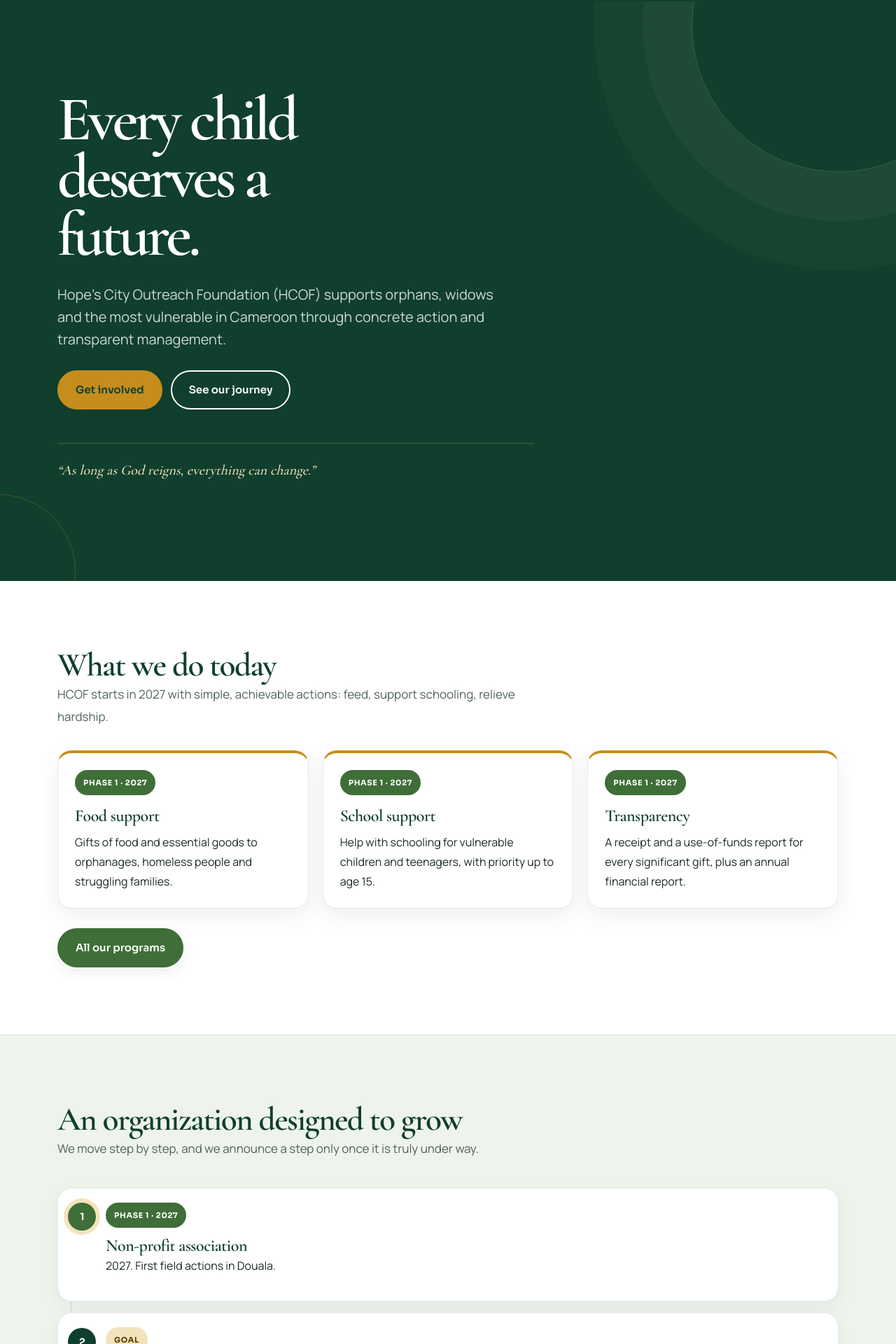
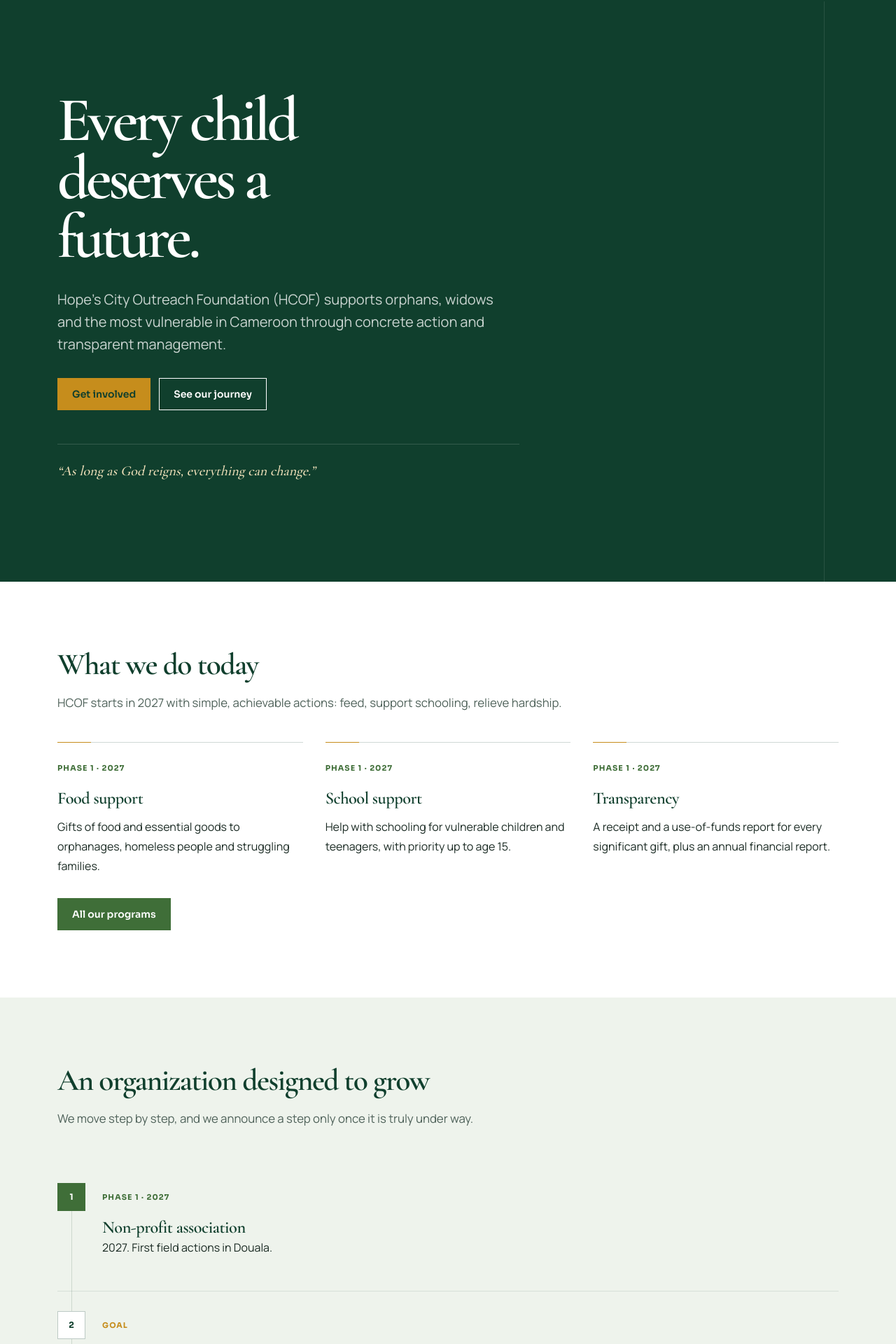
Before and after one commit to ruthel/hcof, a Next.js app: page / in a window 1280 px wide. Shown: the part 115-2035 px from the top of the page at 70% size. Built offline with nearby package versions, Linux system fonts and the light colour scheme.

Commit message:
Redesign all pages with flat editorial system

```diff
--- a/app/globals.css
+++ b/app/globals.css
@@ -13,10 +13,6 @@
   --font-body: var(--font-manrope);
   --font-display: var(--font-cormorant);
   --font-ui: var(--font-sora);
-
-  --radius-hcof-sm: 0.75rem;
-  --radius-hcof-md: 1.25rem;
-  --radius-hcof-lg: 1.875rem;
 }
 
 @layer base {
@@ -32,6 +28,10 @@
     @apply m-0 bg-hcof-paper font-body text-base leading-7 text-hcof-text antialiased;
   }
 
+  main {
+    overflow: clip;
+  }
+
   h1,
   h2,
   h3 {
@@ -39,21 +39,21 @@
   }
 
   h1 {
-    font-size: clamp(2.75rem, 6vw, 5rem);
-    line-height: 0.98;
-    letter-spacing: -0.045em;
+    font-size: clamp(2.8rem, 5.8vw, 5rem);
+    line-height: .96;
+    letter-spacing: -.045em;
   }
 
   h2 {
-    font-size: clamp(2rem, 3.7vw, 3rem);
-    line-height: 1.05;
-    letter-spacing: -0.035em;
+    font-size: clamp(2rem, 3.4vw, 3rem);
+    line-height: 1.04;
+    letter-spacing: -.035em;
   }
 
   h3 {
-    font-size: clamp(1.25rem, 2vw, 1.5rem);
-    line-height: 1.2;
-    letter-spacing: -0.02em;
+    font-size: clamp(1.35rem, 1.9vw, 1.65rem);
+    line-height: 1.15;
+    letter-spacing: -.02em;
   }
 
   p {
@@ -61,15 +61,11 @@
   }
 
   a {
-    @apply text-hcof-leaf;
+    @apply text-hcof-leaf underline-offset-4;
   }
 
   strong {
-    @apply font-semibold;
-  }
-
-  :focus-visible {
-    @apply outline-3 outline-offset-2 outline-hcof-gold;
+    @apply font-semibold text-hcof-ink;
   }
 
   img {
@@ -84,11 +80,15 @@
   summary {
     font-family: var(--font-sora);
   }
+
+  :focus-visible {
+    @apply outline-2 outline-offset-2 outline-hcof-gold;
+  }
 }
 
 @layer components {
   .skip {
-    @apply absolute -left-[9999px] z-50 rounded-md bg-hcof-paper px-3 py-2 font-ui text-sm text-hcof-ink shadow-lg;
+    @apply absolute -left-[9999px] z-50 bg-hcof-paper px-3 py-2 font-ui text-sm text-hcof-ink;
   }
 
   .skip:focus {
@@ -99,55 +99,34 @@
     @apply w-full;
   }
 
-  .localized-section > h2 + p {
-    @apply mb-8 max-w-[720px] text-[1.0625rem] leading-8 text-hcof-muted;
-  }
-
   section {
     @apply relative py-14 md:py-20 lg:py-24;
   }
 
   .alt {
-    @apply border-y border-hcof-ink/10 bg-hcof-mist;
+    @apply bg-hcof-mist;
   }
 
-  .hero {
-    @apply relative isolate overflow-hidden bg-hcof-ink py-20 text-white md:py-28 lg:py-32;
+  .localized-section > h2 + p {
+    @apply mb-10 mt-4 max-w-[760px] text-[1.05rem] leading-8 text-hcof-muted;
   }
 
-  .hero::before {
-    content: "";
-    @apply pointer-events-none absolute -right-32 -top-44 -z-10 h-[420px] w-[420px] rounded-full border border-hcof-gold-soft/20;
-    box-shadow: 0 0 0 70px rgba(243,227,188,.035), 0 0 0 140px rgba(243,227,188,.025);
+  .localized-section > p:first-child {
+    @apply text-[1.04rem] leading-8;
   }
 
-  .hero::after {
-    content: "";
-    @apply pointer-events-none absolute -bottom-24 -left-28 -z-10 h-[220px] w-[220px] rounded-full border border-hcof-gold/30;
+  /* Page headers */
+  .pagehead {
+    @apply border-b border-hcof-ink/10 bg-hcof-paper py-14 md:py-18;
   }
 
-  .hero h1 {
-    @apply max-w-[12ch] text-white;
-    font-size: clamp(3.5rem, 8vw, 7rem);
-    line-height: .92;
-    letter-spacing: -.055em;
+  .pagehead .localized-section {
+    @apply relative max-w-[920px] pl-6;
   }
 
-  .hero .lead {
-    @apply mt-7 max-w-[680px] text-lg leading-8 text-white/80 md:text-xl;
-  }
-
-  .hero .motto {
-    @apply mt-12 max-w-[680px] border-t border-hcof-gold-soft/20 pt-6 font-display text-xl italic text-hcof-gold-soft;
-  }
-
-  .pagehead {
-    @apply relative overflow-hidden bg-hcof-mist py-14 md:py-20;
-  }
-
-  .pagehead::after {
+  .pagehead .localized-section::before {
     content: "";
-    @apply absolute bottom-0 left-0 h-1 w-[min(180px,35vw)] rounded-t-full bg-hcof-gold;
+    @apply absolute bottom-1 left-0 top-1 w-1 bg-hcof-gold;
   }
 
   .pagehead h1 {
@@ -155,41 +134,85 @@
   }
 
   .pagehead p {
-    @apply mt-4 max-w-[720px] text-lg leading-8 text-hcof-muted;
+    @apply mb-0 mt-4 max-w-[700px] text-lg leading-8 text-hcof-muted;
   }
 
+  /* Home hero */
+  .hero {
+    @apply relative bg-hcof-ink py-20 text-white md:py-28 lg:py-32;
+  }
+
+  .hero::after {
+    content: "";
+    @apply absolute bottom-0 right-[8vw] top-0 w-px bg-white/10;
+  }
+
+  .hero h1 {
+    @apply max-w-[11ch] text-white;
+    font-size: clamp(3.4rem, 7vw, 6.3rem);
+    line-height: .93;
+    letter-spacing: -.055em;
+  }
+
+  .hero .lead {
+    @apply mt-8 max-w-[660px] text-lg leading-8 text-white/78 md:text-xl;
+  }
+
+  .hero .motto {
+    @apply mt-12 max-w-[660px] border-t border-white/15 pt-6 font-display text-xl italic text-hcof-gold-soft;
+  }
+
+  /* Actions */
   .btns {
-    @apply mt-7 flex flex-wrap gap-3;
+    @apply mt-8 flex flex-wrap gap-3;
   }
 
   .btn {
-    @apply inline-flex items-center justify-center rounded-full border-2 border-hcof-gold bg-hcof-gold px-6 py-3 font-ui text-[0.9375rem] font-semibold text-hcof-ink no-underline shadow-[0_7px_18px_rgba(16,63,45,.08)] transition duration-200 hover:-translate-y-0.5 hover:shadow-[0_12px_26px_rgba(16,63,45,.14)];
+    @apply inline-flex items-center justify-center border border-hcof-gold bg-hcof-gold px-5 py-3 font-ui text-sm font-semibold text-hcof-ink no-underline transition-colors duration-150 hover:bg-hcof-gold-soft;
+  }
+
+  .btn.green {
+    @apply border-hcof-leaf bg-hcof-leaf text-white hover:bg-hcof-ink;
   }
 
   .btn.ghost {
-    @apply border-current bg-transparent text-inherit shadow-none;
+    @apply border-current bg-transparent text-inherit hover:bg-transparent hover:text-hcof-gold-soft;
   }
 
-  .btn.green {
-    @apply border-hcof-leaf bg-hcof-leaf text-white;
-  }
-
+  /* Flat content grids */
   .grid {
     display: grid;
     grid-template-columns: repeat(auto-fit, minmax(250px, 1fr));
-    @apply gap-5;
+    @apply gap-x-8 gap-y-10;
+  }
+
+  .grid-wide {
+    grid-template-columns: repeat(auto-fit, minmax(300px, 1fr));
+  }
+
+  .grid-media {
+    grid-template-columns: repeat(auto-fit, minmax(240px, 1fr));
   }
 
   .item {
-    @apply relative h-full rounded-hcof-md border border-hcof-ink/10 border-t-4 border-t-hcof-gold bg-hcof-paper p-6 shadow-[0_10px_30px_rgba(16,63,45,.08)] transition duration-200 hover:-translate-y-1 hover:shadow-[0_20px_50px_rgba(16,63,45,.12)];
+    @apply relative border-t border-hcof-ink/20 pt-5;
+  }
+
+  .item::before {
+    content: "";
+    @apply absolute -top-px left-0 h-px w-12 bg-hcof-gold;
   }
 
   .item.v {
-    @apply border-dashed border-hcof-ink border-t-4;
+    @apply border-hcof-ink/25;
+  }
+
+  .item.v::before {
+    @apply bg-hcof-leaf;
   }
 
   .item h3 {
-    @apply mb-2 mt-1;
+    @apply mb-3;
   }
 
   .item p:last-child {
@@ -197,100 +220,319 @@
   }
 
   .tag {
-    @apply mb-3 inline-flex rounded-full px-3 py-1 font-ui text-[0.6875rem] font-bold uppercase tracking-[0.06em];
+    @apply mb-4 inline-flex font-ui text-[0.68rem] font-bold uppercase tracking-[0.1em];
   }
 
   .t-now {
-    @apply bg-hcof-leaf text-white;
+    @apply text-hcof-leaf;
   }
 
   .t-next {
-    @apply bg-hcof-gold-soft text-[#5b3f00];
+    @apply text-hcof-gold;
   }
 
   .t-vision {
-    @apply border border-dashed border-hcof-ink bg-white text-hcof-ink;
+    @apply text-hcof-ink;
+  }
+
+  /* Callouts become lines, not boxes */
+  .box {
+    @apply my-8 max-w-[72ch] border-l-2 border-hcof-gold pl-6;
+  }
+
+  .box p:last-child {
+    @apply mb-0;
   }
 
   .verse {
-    @apply my-6 max-w-[60ch] border-l-[3px] border-hcof-gold py-4 pl-5 font-display text-xl italic leading-8;
+    @apply my-10 max-w-[64ch] border-y border-hcof-ink/15 py-7 font-display text-[1.35rem] italic leading-9 text-hcof-ink;
   }
 
   .verse cite {
-    @apply mt-2 block font-ui text-sm font-semibold not-italic text-hcof-muted;
+    @apply mt-4 block font-ui text-xs font-semibold uppercase tracking-[0.08em] not-italic text-hcof-muted;
   }
 
+  /* Lists */
+  .facts {
+    @apply my-7 grid list-none gap-0 p-0;
+  }
+
+  .facts li {
+    @apply relative border-b border-hcof-ink/10 py-3 pl-6;
+  }
+
+  .facts li:first-child {
+    @apply border-t;
+  }
+
+  .facts li::before {
+    content: "";
+    @apply absolute left-0 top-[1.25rem] h-1.5 w-1.5 bg-hcof-gold;
+  }
+
+  /* Flat timeline */
   ol.road {
-    @apply relative mt-10 grid list-none gap-4 p-0;
+    @apply relative mt-12 grid list-none gap-0 p-0;
     counter-reset: s;
   }
 
   ol.road::before {
     content: "";
-    @apply absolute bottom-9 left-[1.18rem] top-9 w-px bg-hcof-ink/15;
+    @apply absolute bottom-7 left-5 top-7 w-px bg-hcof-ink/15;
   }
 
   ol.road li {
     counter-increment: s;
-    @apply relative min-h-24 rounded-hcof-md border border-hcof-ink/10 bg-white py-5 pl-[4.25rem] pr-5 shadow-[0_8px_24px_rgba(16,63,45,.05)];
+    @apply relative border-b border-hcof-ink/10 py-8 pl-16 pr-2;
+  }
+
+  ol.road li:last-child {
+    @apply border-b-0;
   }
 
   ol.road li::before {
     content: counter(s);
-    @apply absolute left-[.9rem] top-[1.3rem] z-10 grid h-10 w-10 place-items-center rounded-full bg-hcof-ink font-ui text-sm font-bold text-white;
-    box-shadow: 0 0 0 6px var(--color-hcof-paper);
+    @apply absolute left-0 top-7 z-10 grid h-10 w-10 place-items-center bg-hcof-paper font-ui text-xs font-bold text-hcof-ink;
+    border: 1px solid rgba(16,63,45,.28);
   }
 
   ol.road li.now::before {
-    @apply bg-hcof-leaf;
-    box-shadow: 0 0 0 6px var(--color-hcof-gold-soft);
+    @apply border-hcof-leaf bg-hcof-leaf text-white;
   }
 
   ol.road li.vision::before {
-    @apply border-2 border-dashed border-hcof-ink bg-white text-hcof-ink;
+    @apply border-hcof-gold text-hcof-gold;
   }
 
-  .box {
-    @apply max-w-[68ch] rounded-hcof-sm border border-hcof-ink/15 border-l-4 border-l-hcof-gold bg-white p-6 shadow-[0_10px_30px_rgba(16,63,45,.08)];
-  }
-
-  .facts {
-    @apply my-4 grid list-none gap-3 p-0;
-  }
-
-  .facts li {
-    @apply relative pl-7;
-  }
-
-  .facts li::before {
-    content: "";
-    @apply absolute left-0 top-[.7em] h-2.5 w-2.5 rounded-full bg-hcof-gold;
-  }
-
+  /* Forms */
   form {
-    @apply grid max-w-[560px] gap-4 rounded-hcof-md border border-hcof-ink/10 bg-white p-6 shadow-[0_10px_30px_rgba(16,63,45,.08)];
+    @apply grid max-w-[620px] gap-5;
   }
 
   label {
-    @apply font-ui text-sm font-semibold text-hcof-ink;
+    @apply mb-[-.5rem] font-ui text-xs font-semibold uppercase tracking-[0.06em] text-hcof-muted;
   }
 
   input,
   textarea,
   select {
-    @apply w-full rounded-xl border border-hcof-ink/15 bg-white px-4 py-3 font-body text-base text-hcof-text outline-none transition focus:border-hcof-leaf focus:ring-4 focus:ring-hcof-leaf/10;
+    @apply w-full border-0 border-b border-hcof-ink/25 bg-transparent px-0 py-3 font-body text-base text-hcof-text outline-none transition-colors focus:border-hcof-leaf focus:ring-0;
+    border-radius: 0;
   }
 
+  textarea {
+    @apply min-h-36 resize-y;
+  }
+
+  form .btn {
+    @apply mt-2 w-fit;
+  }
+
+  /* FAQ */
   details.faq {
-    @apply my-3 max-w-[840px] rounded-hcof-sm border border-hcof-ink/10 bg-white px-5 py-4;
+    @apply max-w-[900px] border-b border-hcof-ink/15 py-5;
+  }
+
+  details.faq:first-of-type {
+    @apply border-t;
   }
 
   details.faq summary {
-    @apply cursor-pointer font-ui text-sm font-semibold text-hcof-ink;
+    @apply cursor-pointer list-none pr-8 font-ui text-sm font-semibold text-hcof-ink;
+  }
+
+  details.faq p {
+    @apply mb-0 mt-4 text-hcof-muted;
+  }
+
+  /* Media kit */
+  .media-card {
+    @apply m-0;
+  }
+
+  .media-preview {
+    @apply grid min-h-52 place-items-center bg-hcof-mist p-6;
+  }
+
+  .media-preview-dark {
+    @apply bg-hcof-ink;
+  }
+
+  .media-logo {
+    @apply mx-auto block max-h-44 w-auto object-contain;
+  }
+
+  .media-card figcaption {
+    @apply border-t border-hcof-ink/10 py-4 font-body text-sm leading-6 text-hcof-muted;
+  }
+
+  .media-card figcaption strong {
+    @apply font-ui text-hcof-ink;
+  }
+
+  .media-card figcaption a {
+    @apply font-ui text-xs font-semibold;
+  }
+
+  .swatches {
+    @apply mt-8 grid max-w-3xl grid-cols-2 gap-x-8 gap-y-8 sm:grid-cols-4;
+  }
+
+  .swatch-item {
+    @apply min-w-0;
+  }
+
+  .swatch {
+    @apply h-16 w-full border border-hcof-ink/10;
+  }
+
+  .swatch-ink { background: #103F2D; }
+  .swatch-leaf { background: #3F6E38; }
+  .swatch-gold { background: #C68D1C; }
+  .swatch-mist { background: #EEF3EC; }
+
+  .swatch-item small {
+    @apply mt-2 block font-ui text-[0.68rem] leading-5 text-hcof-muted;
+  }
+
+  /* ---------- Page-specific editorial layouts ---------- */
+
+  /* Home */
+  .page-index section[data-section="1"] .grid {
+    @apply mt-10;
+  }
+
+  .page-index section[data-section="2"] {
+    @apply bg-hcof-mist;
+  }
+
+  /* About */
+  .page-about section[data-section="1"] .localized-section,
+  .page-about section[data-section="4"] .localized-section,
+  .page-about section[data-section="5"] .localized-section {
+    @apply max-w-[900px];
+  }
+
+  .page-about section[data-section="2"] .grid {
+    @apply mt-10 md:grid-cols-3;
+  }
+
+  .page-about section[data-section="3"] .grid {
+    @apply mt-10 md:grid-cols-2 lg:grid-cols-3;
+  }
+
+  .page-about section[data-section="4"] .verse {
+    @apply max-w-[780px] border-l-2 border-y-0 border-hcof-gold pl-7 font-body text-base not-italic leading-8;
+  }
+
+  /* Programs */
+  .page-programs section[data-section="1"] .localized-section,
+  .page-programs section[data-section="3"] .localized-section {
+    @apply max-w-[900px];
+  }
+
+  .page-programs section[data-section="2"] .item {
+    @apply border-hcof-ink/15;
+  }
+
+  /* Journey */
+  .page-journey section[data-section="1"] .localized-section {
+    @apply max-w-[940px];
+  }
+
+  /* Hope's City */
+  .page-hopes-city section[data-section="1"] .grid {
+    @apply mt-12 md:grid-cols-2 lg:grid-cols-4;
+  }
+
+  /* Impact */
+  .page-impact section[data-section="1"] .localized-section {
+    @apply max-w-[860px];
+  }
+
+  .page-impact .facts {
+    @apply max-w-[760px];
+  }
+
+  /* Get involved */
+  .page-get-involved section:not(.pagehead) .grid {
+    @apply mt-10 md:grid-cols-2;
+  }
+
+  .page-get-involved .item .btn {
+    @apply mt-4;
+  }
+
+  /* Give */
+  .page-give section[data-section="1"] .localized-section,
+  .page-give section[data-section="2"] .localized-section {
+    @apply max-w-[900px];
+  }
+
+  /* News */
+  .page-news section[data-section="1"] .localized-section {
+    @apply max-w-[820px];
+  }
+
+  .page-news form {
+    @apply mt-8;
+  }
+
+  /* Contact */
+  .page-contact section[data-section="1"] .localized-section {
+    @apply max-w-[760px];
+  }
+
+  .page-contact section[data-section="2"] .localized-section {
+    @apply max-w-[900px];
+  }
+
+  /* Child protection */
+  .page-child-protection section[data-section="1"] .localized-section {
+    @apply max-w-[900px];
+  }
+
+  .page-child-protection h2:not(:first-child) {
+    @apply mt-12;
+  }
+
+  /* Media kit */
+  .page-media-kit section:not(.pagehead) .localized-section {
+    @apply max-w-[1050px];
+  }
+
+  .page-media-kit .box {
+    @apply my-0;
+  }
+
+  /* Legal */
+  .page-legal section[data-section="1"] .localized-section {
+    @apply max-w-[800px];
+  }
+
+  .page-legal h2:not(:first-child) {
+    @apply mt-12;
   }
 }
 
 @media (max-width: 760px) {
+  .hero {
+    @apply py-16;
+  }
+
+  .hero::after {
+    display: none;
+  }
+
+  .hero h1 {
+    font-size: clamp(3rem, 15vw, 4.7rem);
+  }
+
+  .hero .lead,
+  .pagehead p {
+    @apply text-base leading-7;
+  }
+
   .hero .btns {
     @apply grid grid-cols-1;
   }
@@ -299,16 +541,48 @@
     @apply w-full;
   }
 
-  ol.road::before {
-    left: 1.08rem;
+  section {
+    @apply py-12;
+  }
+
+  .pagehead {
+    @apply py-12;
+  }
+
+  .pagehead .localized-section {
+    @apply pl-5;
+  }
+
+  .grid-wide,
+  .grid-media {
+    grid-template-columns: 1fr;
+  }
+
+  .page-about section[data-section="2"] .grid,
+  .page-about section[data-section="3"] .grid,
+  .page-hopes-city section[data-section="1"] .grid,
+  .page-get-involved section:not(.pagehead) .grid {
+    grid-template-columns: 1fr;
+  }
+
+  .media-preview {
+    @apply min-h-44 p-5;
+  }
+
+  .media-logo {
+    @apply max-h-36;
   }
 
   ol.road li {
-    padding-left: 3.8rem;
+    @apply pl-14;
+  }
+
+  ol.road::before {
+    left: 1.1rem;
   }
 
   ol.road li::before {
-    left: .72rem;
+    @apply h-9 w-9;
   }
 }
 
@@ -321,141 +595,3 @@
     transition-duration: 0s !important;
   }
 }
-
-
-@layer components {
-  .grid-wide {
-    grid-template-columns: repeat(auto-fit, minmax(300px, 1fr));
-  }
-
-  .grid-media {
-    grid-template-columns: repeat(auto-fit, minmax(240px, 1fr));
-  }
-
-  .media-card {
-    @apply m-0 overflow-hidden rounded-2xl border border-hcof-ink/10 bg-white shadow-[0_10px_30px_rgba(16,63,45,.08)];
-  }
-
-  .media-preview {
-    @apply grid min-h-52 place-items-center p-6;
-  }
-
-  .media-preview-light {
-    @apply bg-white;
-  }
-
-  .media-preview-dark {
-    @apply bg-hcof-ink;
-  }
-
-  .media-logo {
-    @apply mx-auto block max-h-44 w-auto object-contain;
-  }
-
-  .media-card figcaption {
-    @apply border-t border-hcof-ink/10 px-5 py-4 font-body text-sm leading-6 text-hcof-muted;
-  }
-
-  .media-card figcaption strong {
-    @apply font-ui text-hcof-ink;
-  }
-
-  .media-card figcaption a {
-    @apply font-ui text-xs font-semibold;
-  }
-
-  .swatches {
-    @apply mt-6 flex flex-wrap gap-4;
-  }
-
-  .swatch-item {
-    @apply min-w-28;
-  }
-
-  .swatch {
-    @apply h-[70px] w-[120px] rounded-xl border border-hcof-ink/10 shadow-sm;
-  }
-
-  .swatch-ink { background: #103F2D; }
-  .swatch-leaf { background: #3F6E38; }
-  .swatch-gold { background: #C68D1C; }
-  .swatch-mist { background: #EEF3EC; }
-
-  .swatch-item small {
-    @apply mt-2 block font-ui text-[0.7rem] leading-5 text-hcof-muted;
-  }
-
-  .pagehead::after {
-    left: max(1.25rem, calc((100vw - 1180px) / 2 + 2rem));
-  }
-
-  .hero h1 {
-    font-size: clamp(3.25rem, 7vw, 6.25rem);
-  }
-
-  .hero .lead {
-    @apply max-w-[640px];
-  }
-
-  .localized-section > p:first-child {
-    @apply text-[1.03rem] leading-8;
-  }
-}
-
-@media (max-width: 640px) {
-  h1 {
-    font-size: clamp(2.5rem, 13vw, 4rem);
-  }
-
-  h2 {
-    font-size: clamp(1.9rem, 9vw, 2.65rem);
-  }
-
-  h3 {
-    font-size: 1.28rem;
-  }
-
-  section {
-    @apply py-12;
-  }
-
-  .hero {
-    @apply py-16;
-  }
-
-  .hero h1 {
-    font-size: clamp(3rem, 15vw, 4.6rem);
-    line-height: .94;
-  }
-
-  .hero .lead {
-    @apply text-base leading-7;
-  }
-
-  .pagehead {
-    @apply py-12;
-  }
-
-  .pagehead p {
-    @apply text-base leading-7;
-  }
-
-  .grid-wide,
-  .grid-media {
-    grid-template-columns: 1fr;
-  }
-
-  .item,
-  .box,
-  form {
-    @apply p-5;
-  }
-
-  .media-preview {
-    @apply min-h-44 p-5;
-  }
-
-  .media-logo {
-    @apply max-h-36;
-  }
-}
```
